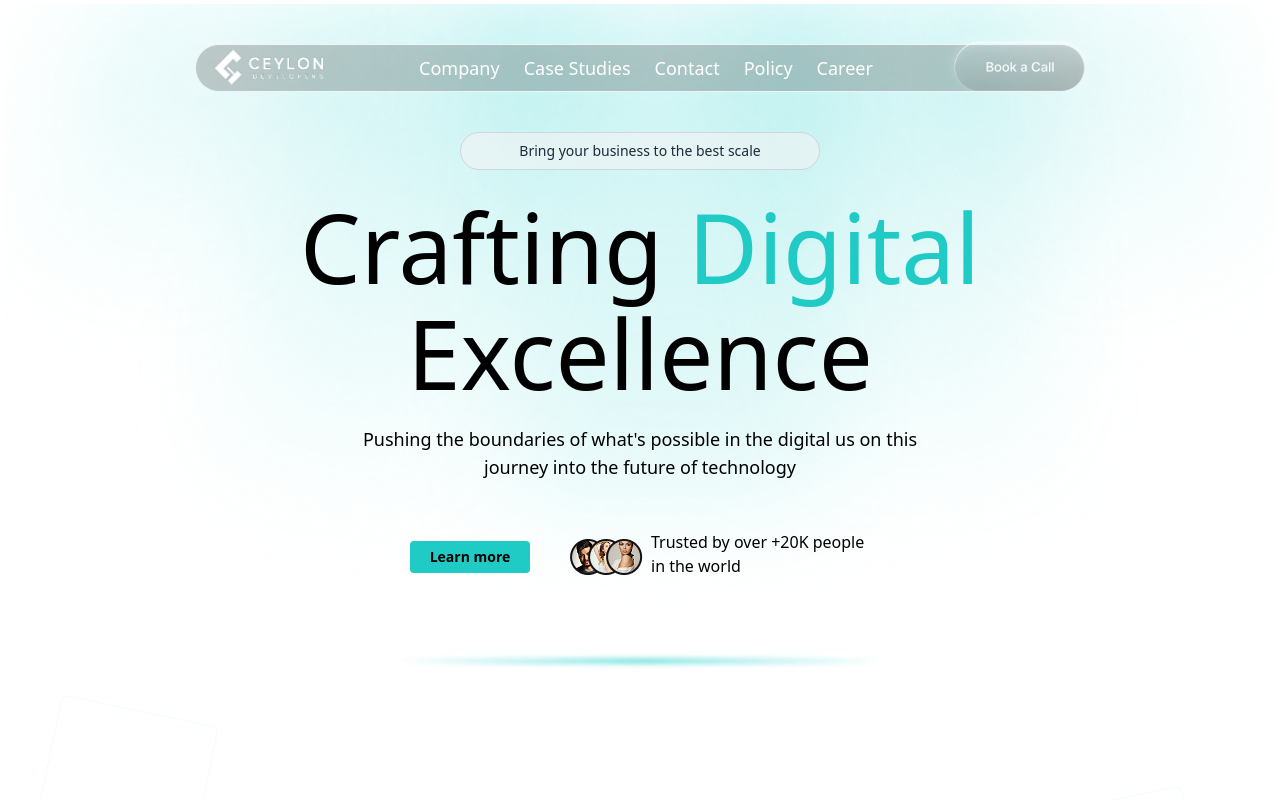
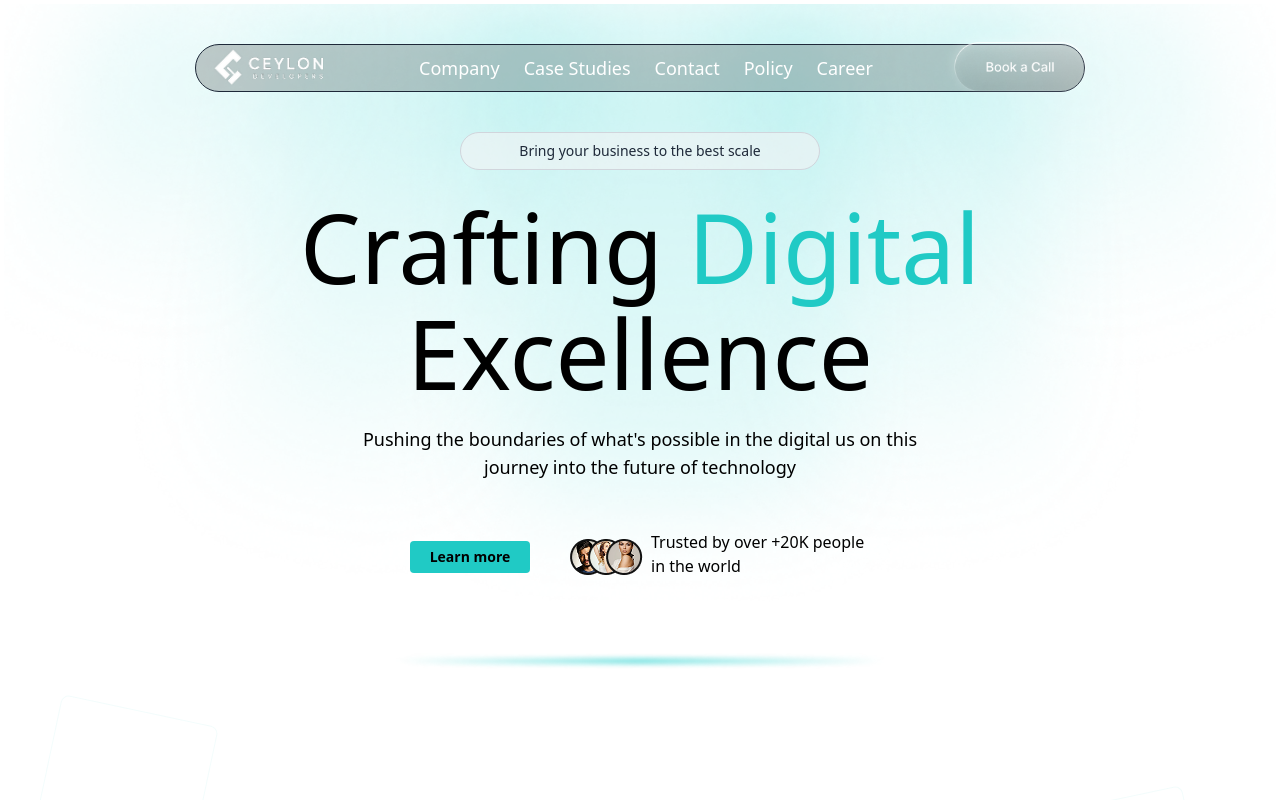
Before and after one commit to HarikaraPrashath/Ceylon_Developer_ui, a Next.js app: page / in a window 1280 px wide. Shown: the top 800 px of the page. Built offline with nearby package versions, Linux system fonts and the light colour scheme.

Commit message:
navbar change

```diff
--- a/app/components/Navbar/Navbar.tsx
+++ b/app/components/Navbar/Navbar.tsx
@@ -12,7 +12,7 @@ const Navbar = () => {
       className="
     flex justify-between items-center p-3
     sm:w-[80%] sm:h-12 sm:bg-black/20
-    sm:px-4 sm:mx-auto sm:mt-10 sm:rounded-3xl sm:border sm:border-gray-100
+    sm:px-4 sm:mx-auto sm:mt-10 sm:rounded-3xl sm:border sm:border-gray-800
     xs:border-1 border-b-1
     xl:w-[70%]
     max-w-[1440px]
```
